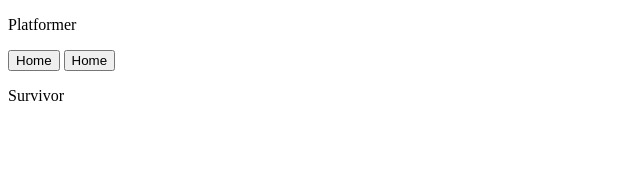
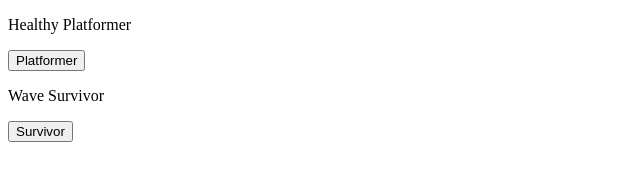
Before and after one commit to WyIbIoQFd2/WyIbIoQFd2.github.io, a plain HTML site: page index.html in a window 1280 px wide. Shown: the whole page, without its empty margins (0-640 px from the left). Drawn offline with Linux system fonts and the light colour scheme.

Commit message:
Update index.html

```diff
--- a/index.html
+++ b/index.html
@@ -6,23 +6,22 @@
 		<title>Random Games</title>
 	</head>
 	<body>
-		<p>Platformer</p>
-		<button id="platformerButton" class="float-left submit-button" >Home</button>
+		<p>Healthy Platformer</p>
+		<button id="platformerButton" class="float-left submit-button" >Platformer</button>
 		<script type="text/javascript">
 		    document.getElementById("platformerButton").onclick = function () {
 		        location.href = "Platformer/Platformer.html";
 		    };
 		</script>
-		<button id="survivorButton" class="float-left submit-button" >Home</button>
+
+		<p>Wave Survivor</p>
+		<button id="survivorButton" class="float-left submit-button" >Survivor</button>
 		<script type="text/javascript">
 		    document.getElementById("survivorButton").onclick = function () {
 		        location.href = "Survivor/Survivor.html";
 		    };
 		</script>
 
-
-		<p>Survivor</p>
-
 </script>
 	</body>
 </html>
```
